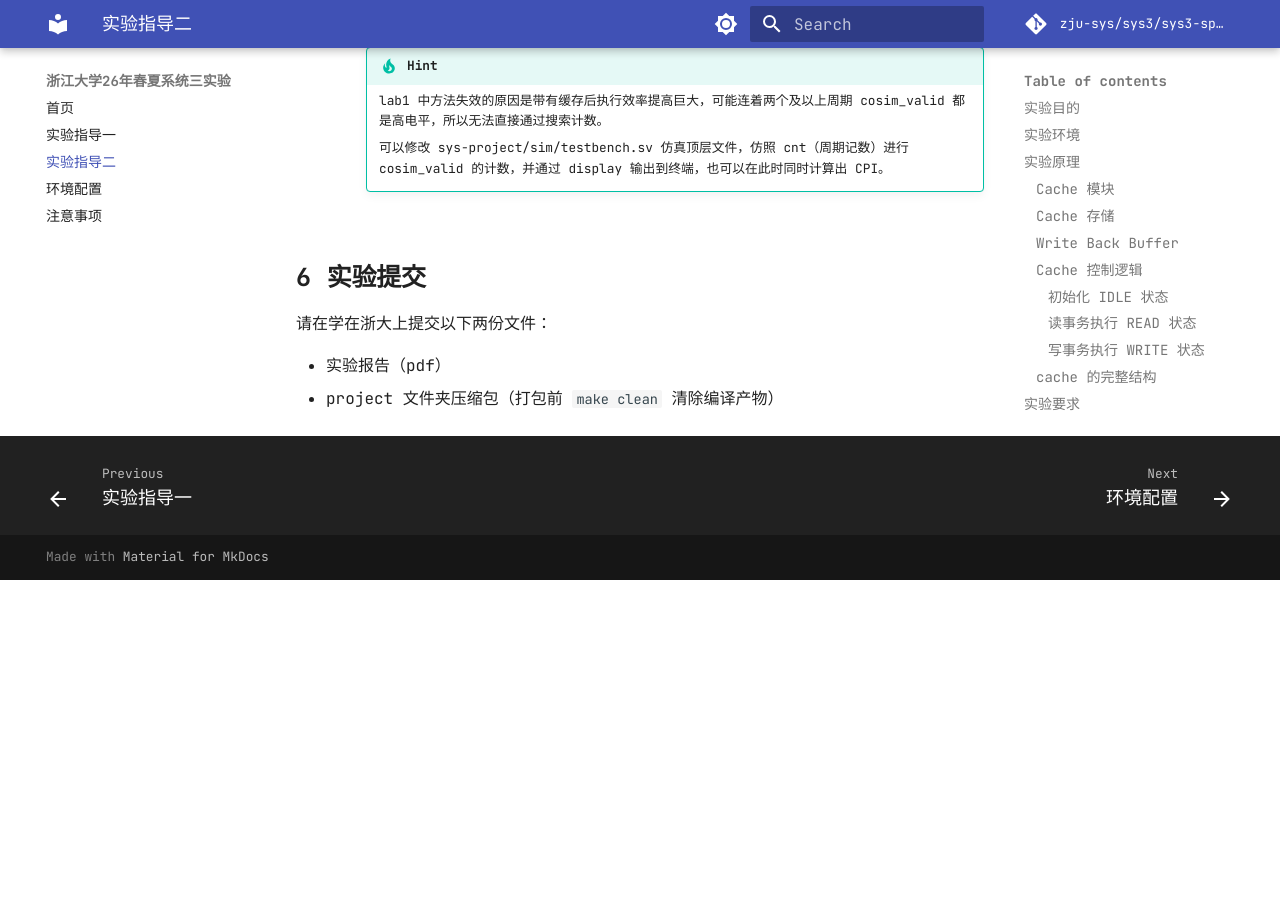
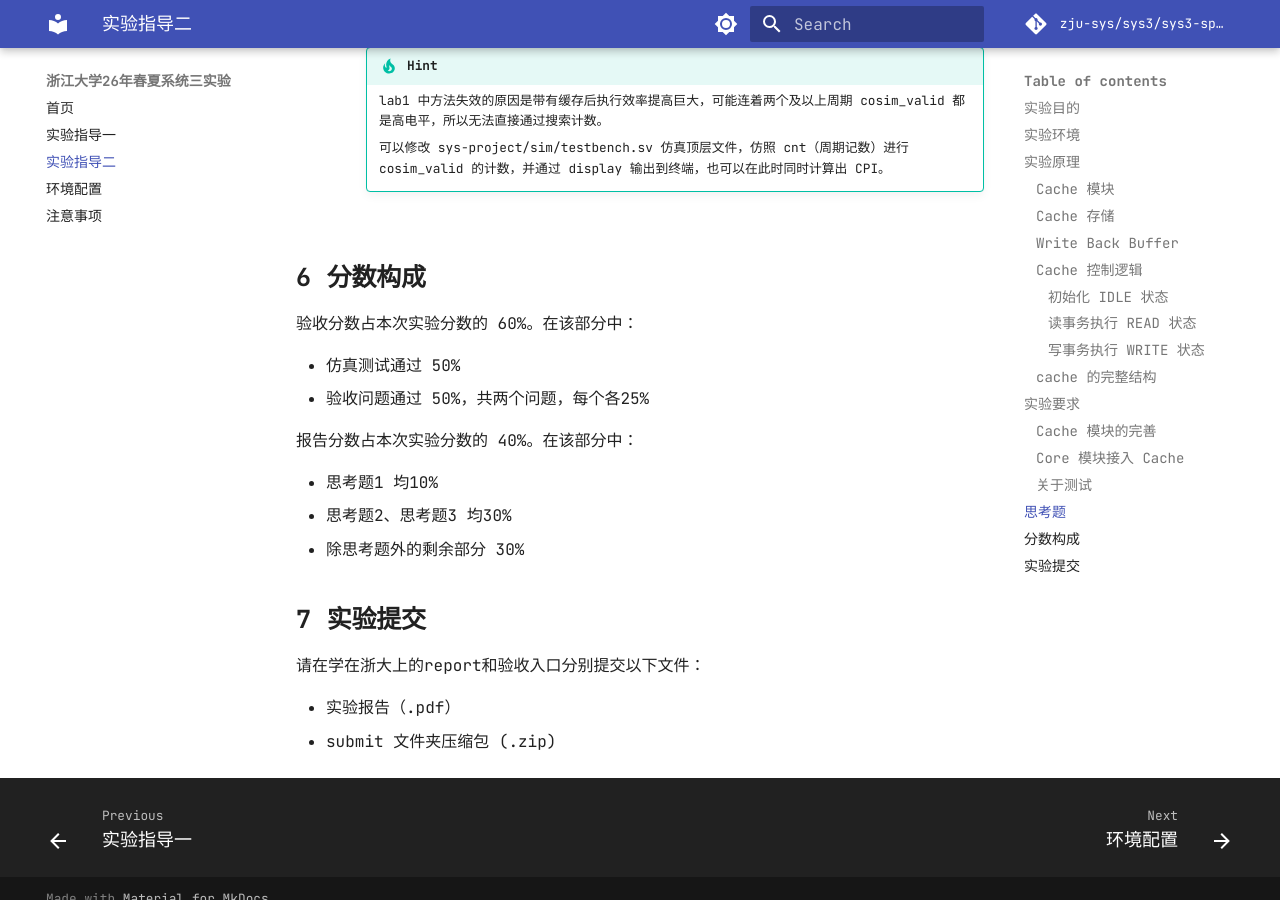
Before and after one commit to ZZC071212/computer_system, an MkDocs documentation site: the page built from docs/lab2.md, in a window 1280 px wide and 900 px high, scrolled down 15274 px. Built offline with MkDocs 1.6.1 and Material for MkDocs 9.7.7, drawn with Linux system fonts in a browser that asks for light colours; before the commit the page ends 15854 px from its top, so only the background shows below that.

Commit message:
docs: fix lab2

```diff
--- a/docs/lab2.md
+++ b/docs/lab2.md
@@ -369,9 +369,22 @@ make kernel
 
             可以修改 sys-project/sim/testbench.sv 仿真顶层文件，仿照 cnt（周期记数）进行 cosim_valid 的计数，并通过 display 输出到终端，也可以在此时同时计算出 CPI。
 
+## 分数构成
+
+验收分数占本次实验分数的 60%。在该部分中：
+
+- 仿真测试通过 50%
+- 验收问题通过 50%，共两个问题，每个各25%
+
+报告分数占本次实验分数的 40%。在该部分中：
+
+- 思考题1 均10%
+- 思考题2、思考题3 均30%
+- 除思考题外的剩余部分 30%
+
 ## 实验提交
 
-请在学在浙大上提交以下两份文件：
+请在学在浙大上的report和验收入口分别提交以下文件：
 
-- 实验报告（pdf）
-- project 文件夹压缩包（打包前 `make clean` 清除编译产物）
+- 实验报告（.pdf）
+- submit 文件夹压缩包 (.zip)
```
